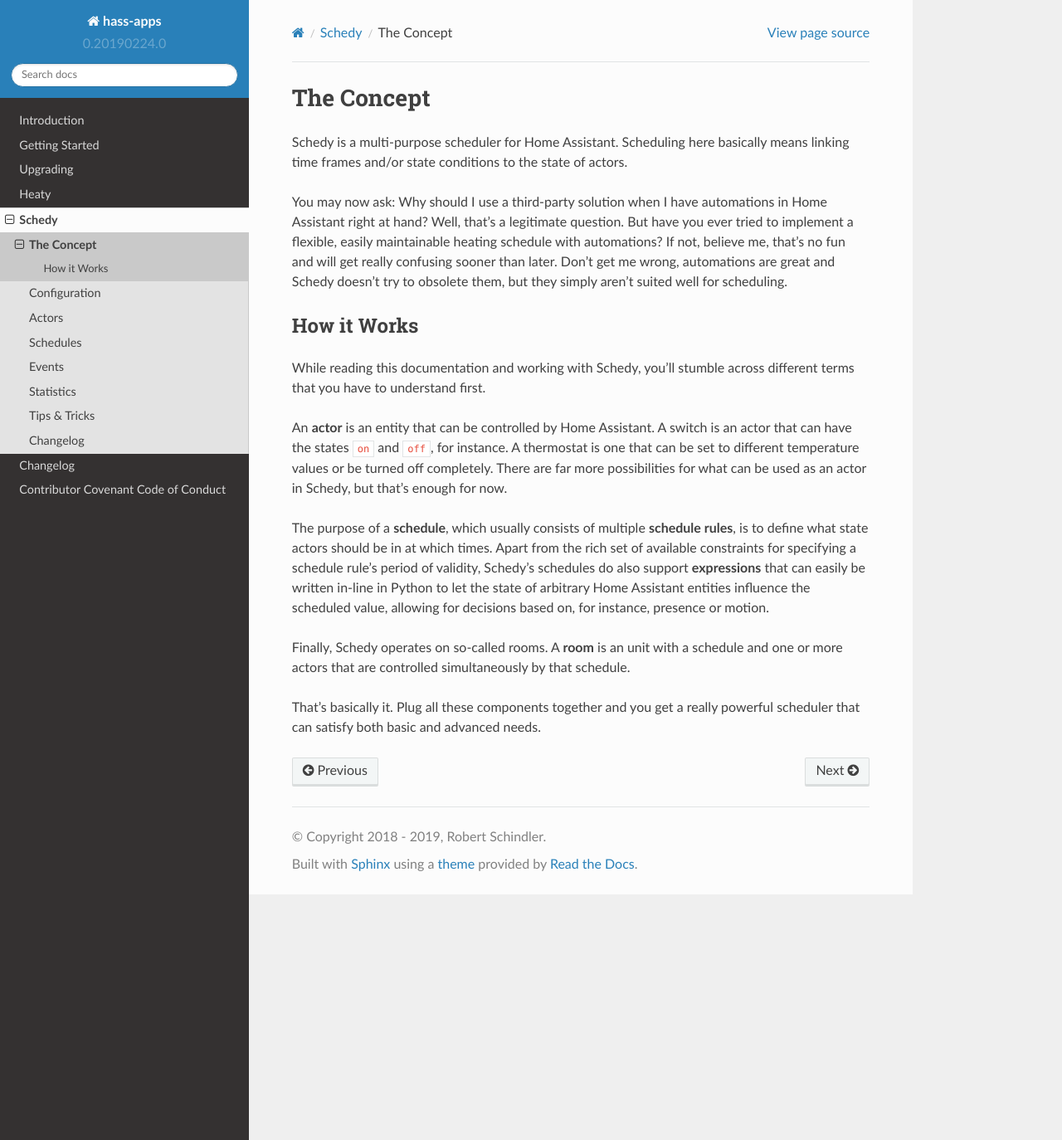
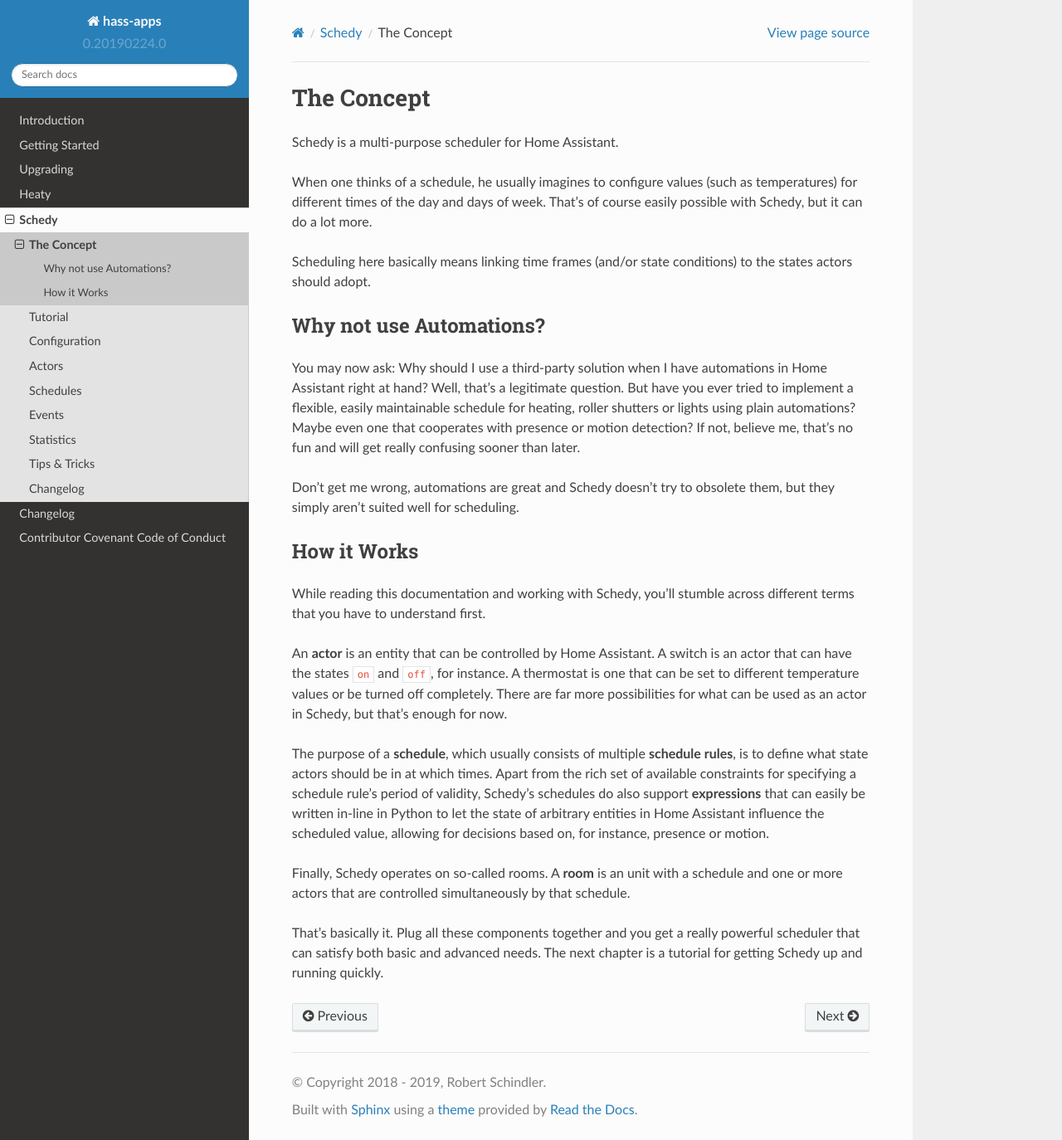
Before and after one commit to bob1de/hass-apps, a Sphinx documentation site: the page built from docs/apps/schedy/concept.rst, in a window 1280 px wide and 1374 px high. Shown: the whole window at 83% size. Built offline with Sphinx 7.4.7 and the Read the Docs theme 2.0.0, drawn with Linux system fonts in a browser that asks for light colours.

Commit message:
[schedy] Started work on tutorial in docs

```diff
--- a/docs/apps/schedy/concept.rst
+++ b/docs/apps/schedy/concept.rst
@@ -1,17 +1,30 @@
 The Concept
 ===========
 
-Schedy is a multi-purpose scheduler for Home Assistant. Scheduling here
-basically means linking time frames and/or state conditions to the state
-of actors.
+Schedy is a multi-purpose scheduler for Home Assistant.
+
+When one thinks of a schedule, he usually imagines to configure values
+(such as temperatures) for different times of the day and days of
+week. That's of course easily possible with Schedy, but it can do a
+lot more.
+
+Scheduling here basically means linking time frames (and/or state
+conditions) to the states actors should adopt.
+
+
+Why not use Automations?
+------------------------
 
 You may now ask: Why should I use a third-party solution when I have
 automations in Home Assistant right at hand? Well, that's a legitimate
 question. But have you ever tried to implement a flexible, easily
-maintainable heating schedule with automations? If not, believe me,
-that's no fun and will get really confusing sooner than later. Don't
-get me wrong, automations are great and Schedy doesn't try to obsolete
-them, but they simply aren't suited well for scheduling.
+maintainable schedule for heating, roller shutters or lights using
+plain automations? Maybe even one that cooperates with presence or motion
+detection? If not, believe me, that's no fun and will get really confusing
+sooner than later.
+
+Don't get me wrong, automations are great and Schedy doesn't try to
+obsolete them, but they simply aren't suited well for scheduling.
 
 
 How it Works
@@ -28,11 +41,11 @@
 
 The purpose of a **schedule**, which usually consists of multiple
 **schedule rules**, is to define what state actors should be in at which
-times. Apart from the rich set of available constraints for specifying a
-schedule rule's period of validity, Schedy's schedules do also support
+times. Apart from the rich set of available constraints for specifying
+a schedule rule's period of validity, Schedy's schedules do also support
 **expressions** that can easily be written in-line in Python to let the
-state of arbitrary Home Assistant entities influence the scheduled value,
-allowing for decisions based on, for instance, presence or motion.
+state of arbitrary entities in Home Assistant influence the scheduled
+value, allowing for decisions based on, for instance, presence or motion.
 
 Finally, Schedy operates on so-called rooms. A **room** is an unit with
 a schedule and one or more actors that are controlled simultaneously by
@@ -40,3 +53,4 @@
 
 That's basically it. Plug all these components together and you get a
 really powerful scheduler that can satisfy both basic and advanced needs.
+The next chapter is a tutorial for getting Schedy up and running quickly.
```
Also changed, not shown: docs/apps/schedy/index.rst (+11 -5 lines), docs/apps/schedy/tutorial/index.rst (added, +16 -0 lines).
